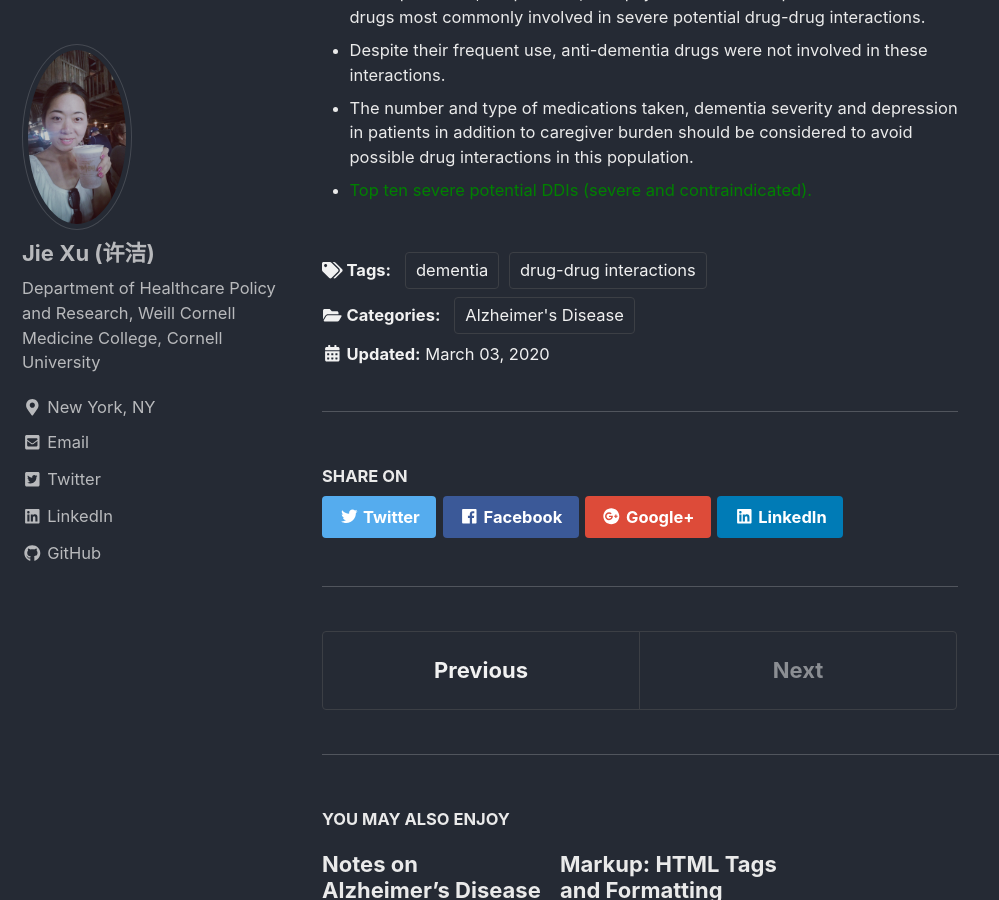
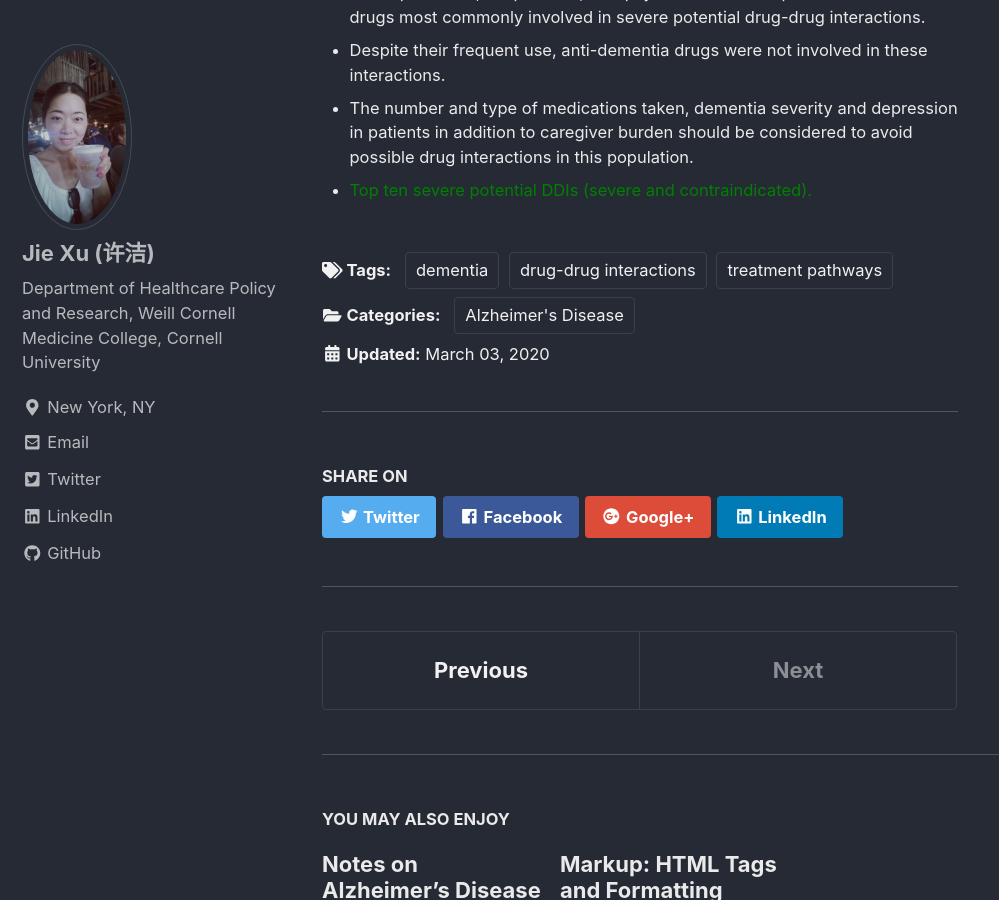
Before and after one commit to jxu1015/jxu1015.github.io, a Jekyll site: the page built from _posts/2020-03-03-AD-Related-Drugs.md, in a window 1280 px wide and 900 px high, scrolled down 1234 px. Shown: the whole window, without its empty margins (0-999 px from the left). Built offline with Jekyll 4.4.1, drawn with Linux system fonts in a browser that asks for light colours; nearby versions of some CDN libraries.

Commit message:
Update 2020-03-03-AD-Related-Drugs.md

```diff
--- a/_posts/2020-03-03-AD-Related-Drugs.md
+++ b/_posts/2020-03-03-AD-Related-Drugs.md
@@ -4,6 +4,7 @@ categories:
   - Alzheimer's Disease
 tags:
   - dementia
+  - treatment pathways
   - drug-drug interactions
 toc: true
 ---
```
